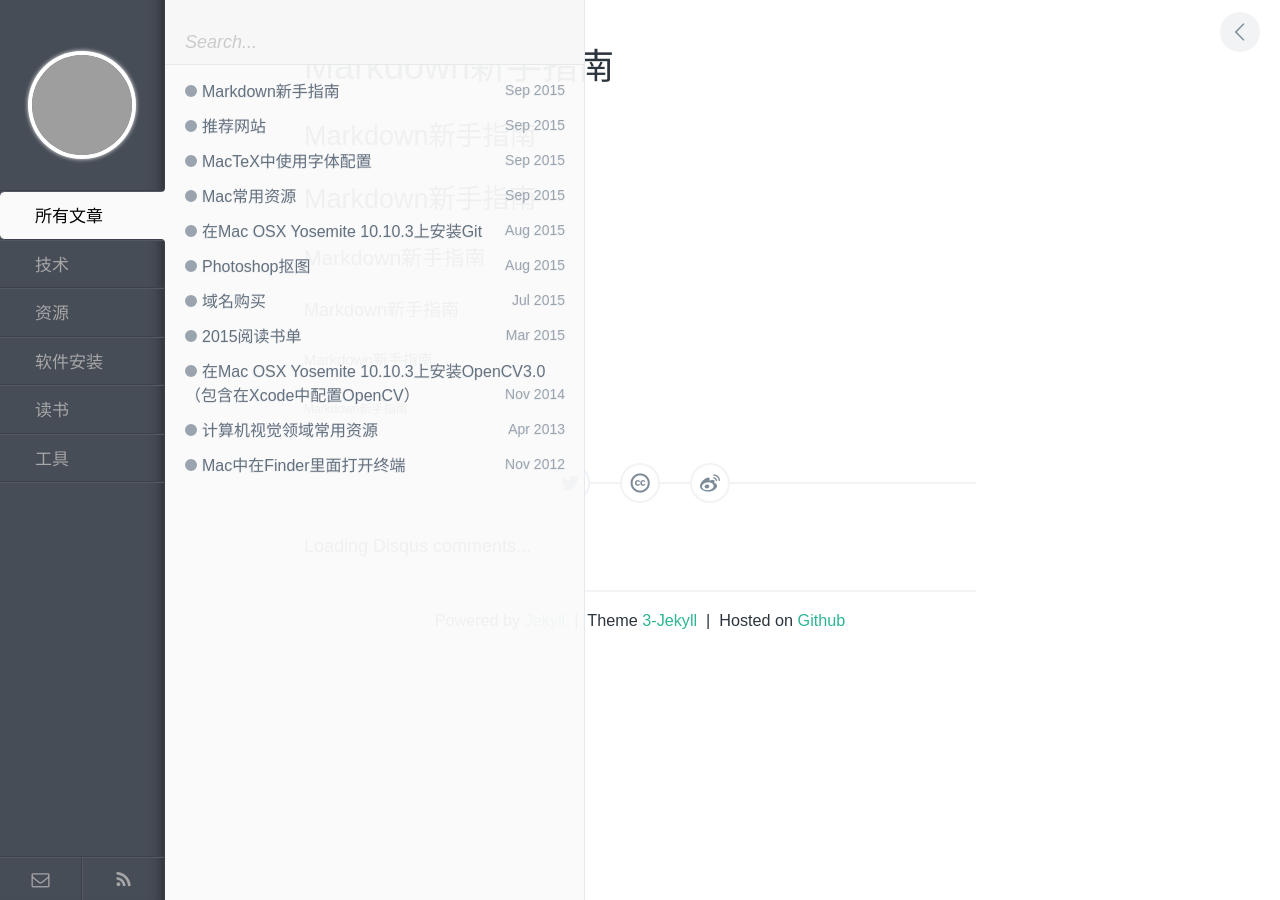
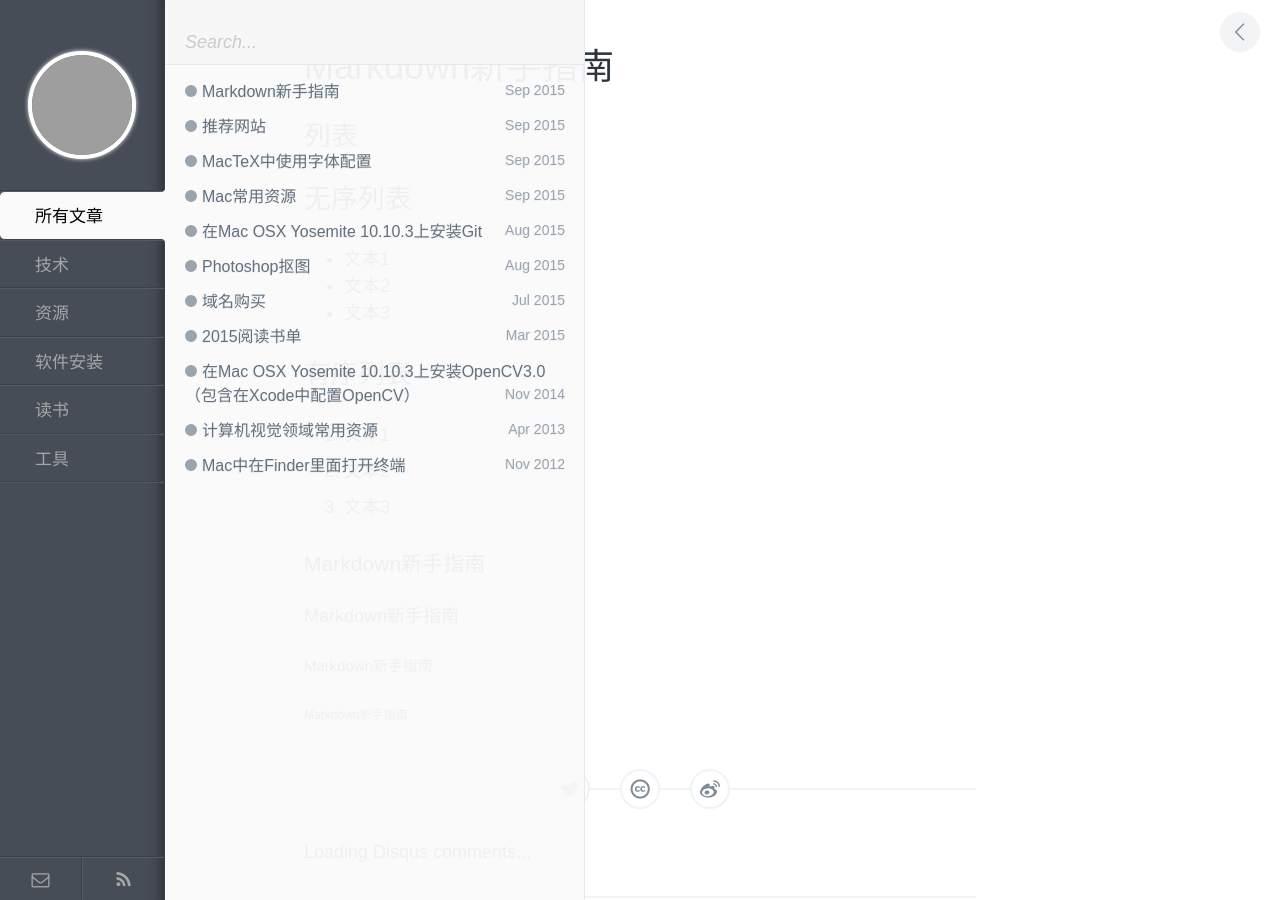
Before and after one commit to zhuyafei/zhuyafei.github.io, a Jekyll site: the page built from _posts/tech/2015-09-20-Markdown.md, in a window 1280 px wide. Built offline with Jekyll 4.4.1, drawn with Linux system fonts in a browser that asks for light colours; comment, search, counter and statistics services are not loaded; grey boxes are pictures that could not be loaded.

Commit message:
Modify 2015-09-20-Markdown.md

```diff
--- a/_posts/tech/2015-09-20-Markdown.md
+++ b/_posts/tech/2015-09-20-Markdown.md
@@ -3,9 +3,19 @@
 title: Markdown新手指南
 category: 技术
 ---
-# Markdown新手指南
+# 列表
 
-## Markdown新手指南
+## 无序列表
+
+- 文本1
+- 文本2
+- 文本3
+
+## 有序列表
+
+1. 文本1
+2. 文本2
+3. 文本3
 
 ### Markdown新手指南
 
```
